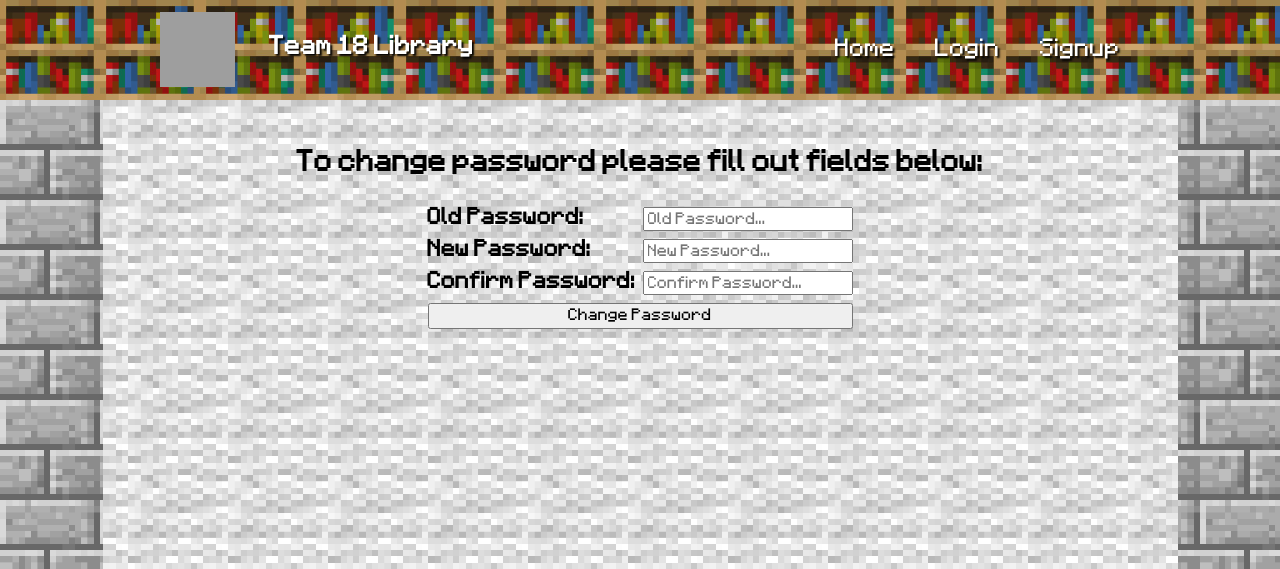
After one commit to iliyansunasara/Library3380Project, a PHP site: page /edit-password.php in a window 1280 px wide. The commit adds this page. Shown: the top 569 px of the page. Run offline with PHP 8.4, Linux system fonts and the light colour scheme; grey boxes are pictures that could not be loaded.

Commit message:
edit password and signup

```diff
--- a/css/style.css
+++ b/css/style.css
@@ -93,6 +93,43 @@
     float:right;
     width: 210px;
 }
+.editpass-form {
+    padding-top: 50px;
+    width: 1000px;
+    margin: 0 auto;
+    text-align: center;
+}
+
+.editpass-form-form {
+    padding-top: 30px;
+    width: 425px;
+    margin: auto;
+}
+
+.editpass-form-form input, label, button{
+    height: fit-content;
+    width:200px;
+    display: block;
+    margin: auto;
+    padding: 3px;
+    float: right;
+}
+
+.editpass-form-form h3{
+    float: left;
+}
+
+.editpass-form-form button{
+    width: 425px;
+}
+
+.editpass-form-form select{
+    float:right;
+    width: 210px;
+}
+
+
+
 
 .message {
     padding-top: 100px;
--- /dev/null
+++ b/edit-password.php
@@ -0,0 +1,41 @@
+<?php
+    include_once 'header.php';
+?>
+    <section class="editpass-form">
+        <h2>To change password please fill out fields below:</h2>
+        <div class="editpass-form-form">
+            <form action="includes/edit-password-inc.php" method="post">
+                <h3>Old Password:</h3>
+                <input type="password" name="old" placeholder="Old Password..."><br><br>
+                <h3>New Password: </h3>
+                <input type="password" name="new" placeholder="New Password..."><br><br>
+                <h3>Confirm Password:</h3>
+                <input type="password" name="confirm" placeholder="Confirm Password..."><br><br>
+                <button type="submit" name="submit">Change Password</button>
+            </form>
+
+        </div>
+    </section>
+    <?php
+        if(isset($_GET["error"])) {
+            if($_GET["error"] == "emptyinput") {
+                echo "<script>alert('Fill in all required fields!');</script>";
+            }
+            else if($_GET["error"] == "oldbad") {
+                echo "<script>alert('Old password incorrect, please try again!');</script>";
+            }
+            else if($_GET["error"] == "match") {
+                echo "<script>alert('New Password doesn't match confirmed password, please try again!');</script>";
+            }
+            else if($_GET["error"] == "stmtfailed" || $_GET["error"] == "sql") {
+                echo "<script>alert('Something went wrong, please try again!');</script>";
+            }
+            else if($_GET["error"] == "none") {
+                echo "<script>alert('You have successfully changed your password!');</script>";
+            }
+        }
+    ?>
+
+<?php
+    include_once 'footer.php';
+?>
```
Also changed, not shown: editprofile.php (+15 -0 lines), includes/edit-password-inc.php (added, +52 -0 lines), includes/functions-inc.php (+54 -0 lines).
